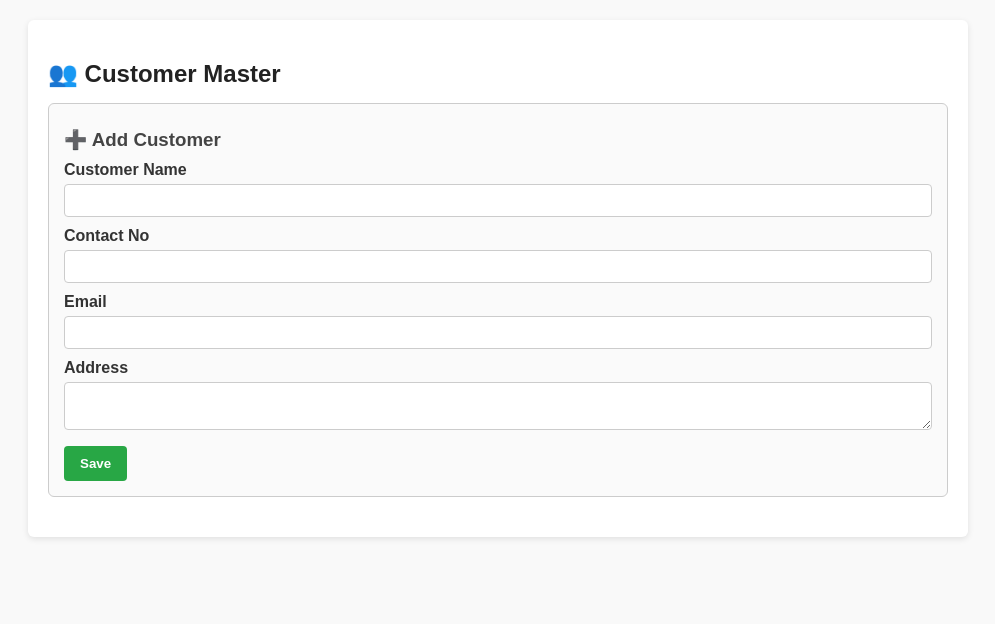
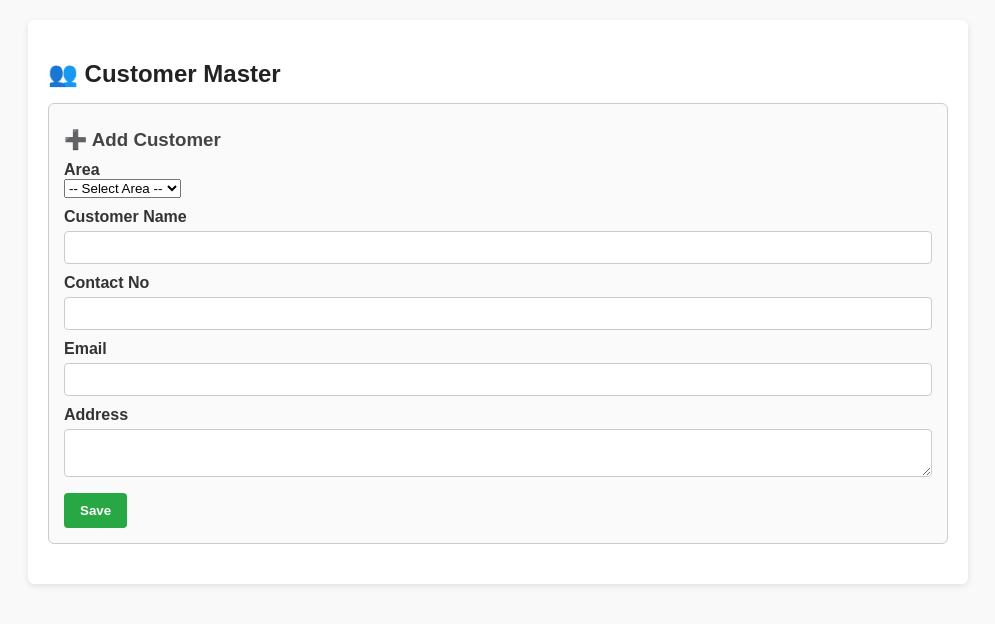
Before and after one commit to omprakash-dwivedi28/store-api, a PHP site: page /admin/customer_add.php in a window 1280 px wide. Shown: the top 624 px of the page, without its empty margins (142-1137 px from the left). Run offline with PHP 8.4, Linux system fonts and the light colour scheme; data that the repository does not hold is empty.

Commit message:
Add area id in customer master

```diff
--- a/app/views/admin/customer_add.php
+++ b/app/views/admin/customer_add.php
@@ -6,6 +6,10 @@ require_once __DIR__ . '/../../../config/db.php';
 $db = new Database();
 $pdo = $db->connect();
 
+// Fetch all areas for the dropdown
+$areas = $pdo->query("SELECT area_id, area_name FROM area_master ORDER BY area_name ASC")
+             ->fetchAll(PDO::FETCH_ASSOC);
+
 // ✅ Insert or Update Logic
 if ($_SERVER['REQUEST_METHOD'] == 'POST') {
     $customer_id   = $_POST['customer_id'] ?? null;
@@ -13,24 +17,27 @@ if ($_SERVER['REQUEST_METHOD'] == 'POST') {
     $contact_no    = $_POST['contact_no'];
     $email         = $_POST['email'];
     $address       = $_POST['address'];
+    $area_id = $_POST['area_id'] ?? null;
+
+
 
     if ($customer_id) {
         // Update existing record
         $sql = "UPDATE customer_master
-                SET customer_name=?, contact_no=?, email=?, address=?
+                SET customer_name=?, contact_no=?, email=?, address=?,area_id=?
                 WHERE customer_id=?";
         $stmt = $pdo->prepare($sql);
-        $stmt->execute([$customer_name, $contact_no, $email, $address, $customer_id]);
+        $stmt->execute([$customer_name, $contact_no, $email, $address, $area_id,$customer_id]);
 
         // Redirect to detail page
         header("Location: ?detail=" . $customer_id . "&updated=1");
         exit;
     } else {
         // Insert new record
-        $sql = "INSERT INTO customer_master (customer_name, contact_no, email, address)
-                VALUES (?, ?, ?, ?)";
+        $sql = "INSERT INTO customer_master (customer_name, contact_no, email, address,area_id)
+                VALUES (?, ?, ?, ?,?)";
         $stmt = $pdo->prepare($sql);
-        $stmt->execute([$customer_name, $contact_no, $email, $address]);
+        $stmt->execute([$customer_name, $contact_no, $email, $address,$area_id]);
 
         header("Location: ?added=1");
         exit;
@@ -90,6 +97,8 @@ if (isset($_GET['edit'])) {
         <!-- ✅ Detail Page -->
         <h3>📄 Customer Details</h3>
         <table>
+
+
             <tr><th>ID</th><td><?= $detailCustomer['customer_id'] ?></td></tr>
             <tr><th>Name</th><td><?= htmlspecialchars($detailCustomer['customer_name']) ?></td></tr>
             <tr><th>Contact</th><td><?= htmlspecialchars($detailCustomer['contact_no']) ?></td></tr>
@@ -128,6 +137,13 @@ if (isset($_GET['edit'])) {
         <div class="form-box">
             <h3>➕ Add Customer</h3>
             <form method="POST">
+                         <label>Area</label>
+            <select name="area_id" required>
+             <option value="">-- Select Area --</option>
+             <?php foreach ($areas as $area): ?>
+             <option value="<?= $area['area_id'] ?>"><?= htmlspecialchars($area['area_name']) ?></option>
+             <?php endforeach; ?>
+            </select>
                 <label>Customer Name</label>
                 <input type="text" name="customer_name" required>
 
```
